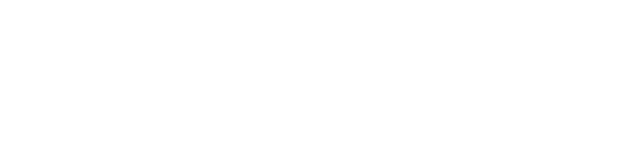
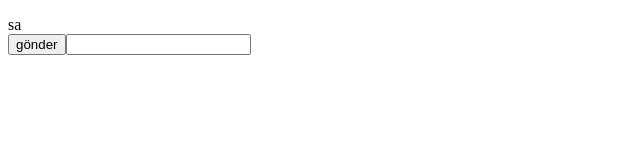
Before and after one commit to Enes-ets34/patikadeneme, a plain HTML site: page index.html in a window 1280 px wide. Shown: the whole page, without its empty margins (0-640 px from the left). Drawn offline with Linux system fonts and the light colour scheme.

Commit message:
güncellendi

```diff
--- a/index.html
+++ b/index.html
@@ -8,5 +8,7 @@
   </head>
   <body>
     <p class="sa"></p>
+    <label for=""> sa </label>
+    <form action="#"><button>gönder</button><input type="text" /></form>
   </body>
 </html>
```
